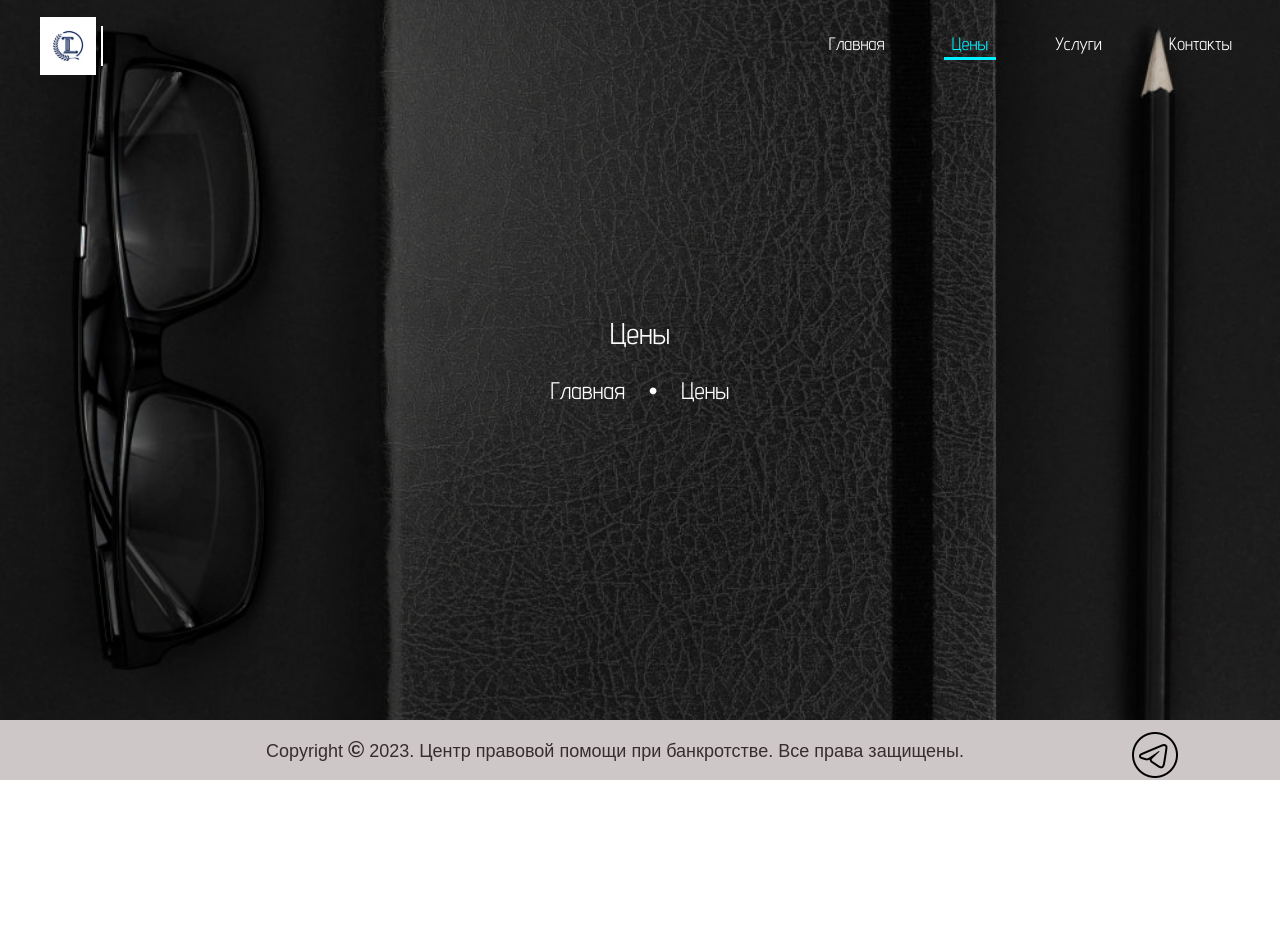
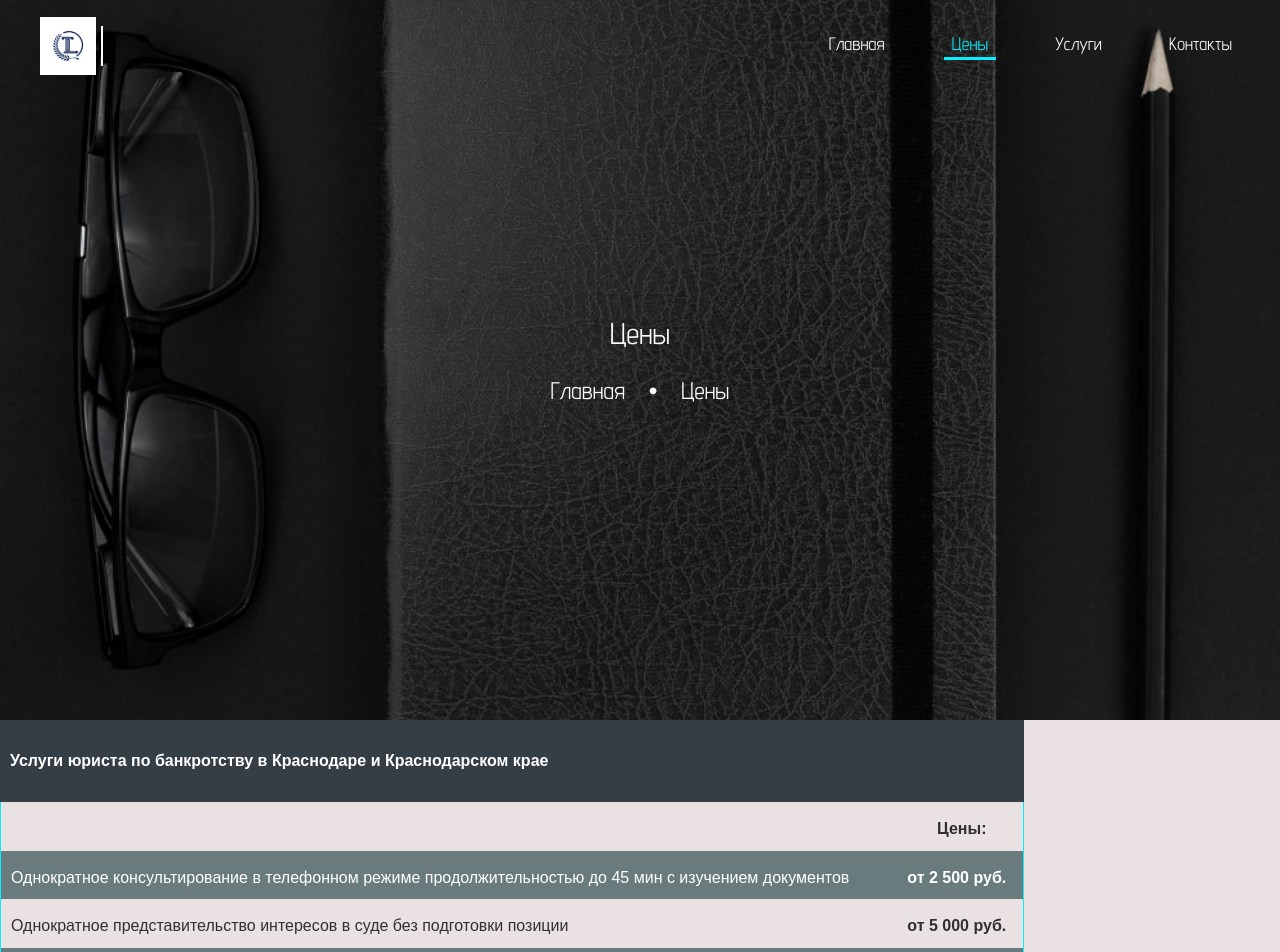
Before and after one commit to Irina-Strong-Lady/bankrupt, a Vue app: page /prices in a window 1280 px wide. Shown: the top 952 px of the page. Before the commit the page ends 800 px from the top, so only its background shows below. Built offline with nearby package versions, Linux system fonts and the light colour scheme.

Commit message:
Fifth commit - tag 3a. Price table centered issue with right white field

```diff
--- a/src/assets/styles/variables.sass
+++ b/src/assets/styles/variables.sass
@@ -6,3 +6,4 @@ $footer_letters: #362E2E
 $drop_menubg: #0D191A
 $pinky_bg:#EAE2E2
 $text_photo: #236bc3
+$table_caption: #353D45
--- /dev/null
+++ b/src/components/PricesDesc.vue
@@ -0,0 +1,111 @@
+<script setup>
+
+const props = defineProps({
+  captionList: {
+    type: Object,
+    required: true
+  },
+  priceList: {
+    type: Array,
+    required: true
+  }
+})
+</script>
+
+<template>
+  <section>
+    <div class="wrapper">
+      <table>
+        <tbody>
+          <tr></tr>
+        </tbody>
+        <caption>{{ captionList.caption }}</caption>
+        <tbody>
+          <tr>
+            <td>&nbsp;</td>
+            <th
+              v-motion
+                :initial="{ opacity: 0, x: 100, y: 100 }"
+                :visibleOnce="{ opacity: 1, x: 0, y: 0, transition: {
+                              delay: 1000,
+                              type: 'spring',
+                              stiffness: 50,
+                              mass: .5
+                            }
+                          }"
+              class="align-bottom">{{ captionList.price }}
+            </th>
+          </tr>
+          <tr
+            v-for="(item, index) in priceList"
+            :key="item.id"
+            v-motion
+              :initial="{ opacity: 0, x: 100, y: 100 }"
+              :visibleOnce="{ opacity: 1, x: 0, y: 0, transition: {
+                            delay: 1200,
+                            type: 'spring',
+                            stiffness: 50,
+                            mass: .5
+                          }
+                        }"
+            >
+            <td :class="index % 2 == 0 ? 'dark-item' : ''">{{ item.service }}</td>
+            <td
+              :class="index % 2 == 0 ? 'dark-item' : ''"
+              class="price"
+            >{{ item.price }}</td>
+          </tr>
+        </tbody>
+      </table>
+    </div>
+  </section>
+</template>
+
+<style lang="sass" scoped>
+@import '../assets/styles/main'
+.wrapper
+  display: block
+  background: $pinky_bg
+table
+  width: 80%
+caption
+  caption-side: top
+  padding: 30px 10px
+  color: $white
+  background: $table_caption
+  font-size: 16px
+  font-weight: bold
+  font-family: sans-serif
+  text-align: justify
+  @media screen and (max-width: 767px)
+    font-size: 10px
+  @media screen and (max-width: 200px)
+    font-size: 6px
+    word-break: break-all
+th, td
+  font-family: sans-serif
+  font-size: 16px
+  padding: 1em 0 10px 10px
+  @media screen and (max-width: 767px)
+    font-size: 10px
+  @media screen and (max-width: 200px)
+    font-size: 6px
+    word-break: break-all
+th
+  border-right: 1px solid $accent
+  font-weight: 600
+  text-align: center
+td
+  border-left: 1px solid $accent
+  padding-right: 10px
+  font-weight: 500
+  text-align: justify
+.price
+  border-right: 1px solid $accent
+  border-left: none
+  text-align: center
+  font-weight: 600
+.dark-item
+  background: $circles
+  color: $white
+</style>
--- a/src/constants/index.js
+++ b/src/constants/index.js
@@ -1 +1,2 @@
 export * from './header'
+export * from './price'
--- /dev/null
+++ b/src/constants/price.js
@@ -0,0 +1,15 @@
+export const captionList = {
+  caption: 'Услуги юриста по банкротству в Краснодаре и Краснодарском крае',
+  price: 'Цены:'
+}
+
+export const priceList = [
+  {service: 'Однократное консультирование в телефонном режиме продолжительностью до 45 мин с изучением документов',
+  price: 'от 2 500 руб.'},
+  {service: 'Однократное представительство интересов в суде без подготовки позиции',
+  price: 'от 5 000 руб.'},
+  {service: 'Однократное представительство интересов в суде с подготовкой позиции',
+  price: 'от 10 000 руб.'},
+  {service: 'Полное сопровождение дела о банкротстве в одной инстанции',
+  price: 'договорная'}
+]
--- a/src/pages/Prices.vue
+++ b/src/pages/Prices.vue
@@ -1,15 +1,17 @@
 <script setup>
-import Header from '../components/Header.vue';
-import Footer from '../components/Footer.vue';
-import PagesLayout from '../components/PagesLayout.vue';
-import glasses from "@/assets/img/black_glasses_reduce.jpg";
-import { navBarLogoItems, navBarItems } from '../constants'
+import Header from '../components/Header.vue'
+import Footer from '../components/Footer.vue'
+import PagesLayout from '../components/PagesLayout.vue'
+import PricesDesc from '../components/PricesDesc.vue'
+import glasses from "@/assets/img/black_glasses_reduce.jpg"
+import { navBarLogoItems, navBarItems, priceList, captionList } from '../constants'
 
 </script>
 
 <template>
   <Header :navBarItems="navBarItems" :navBarLogoItems="navBarLogoItems"/>
   <PagesLayout :glasses="glasses" :navBarItems="navBarItems"/>
+  <PricesDesc :captionList="captionList" :priceList="priceList"/>
   <Footer />
 </template>
 
```
